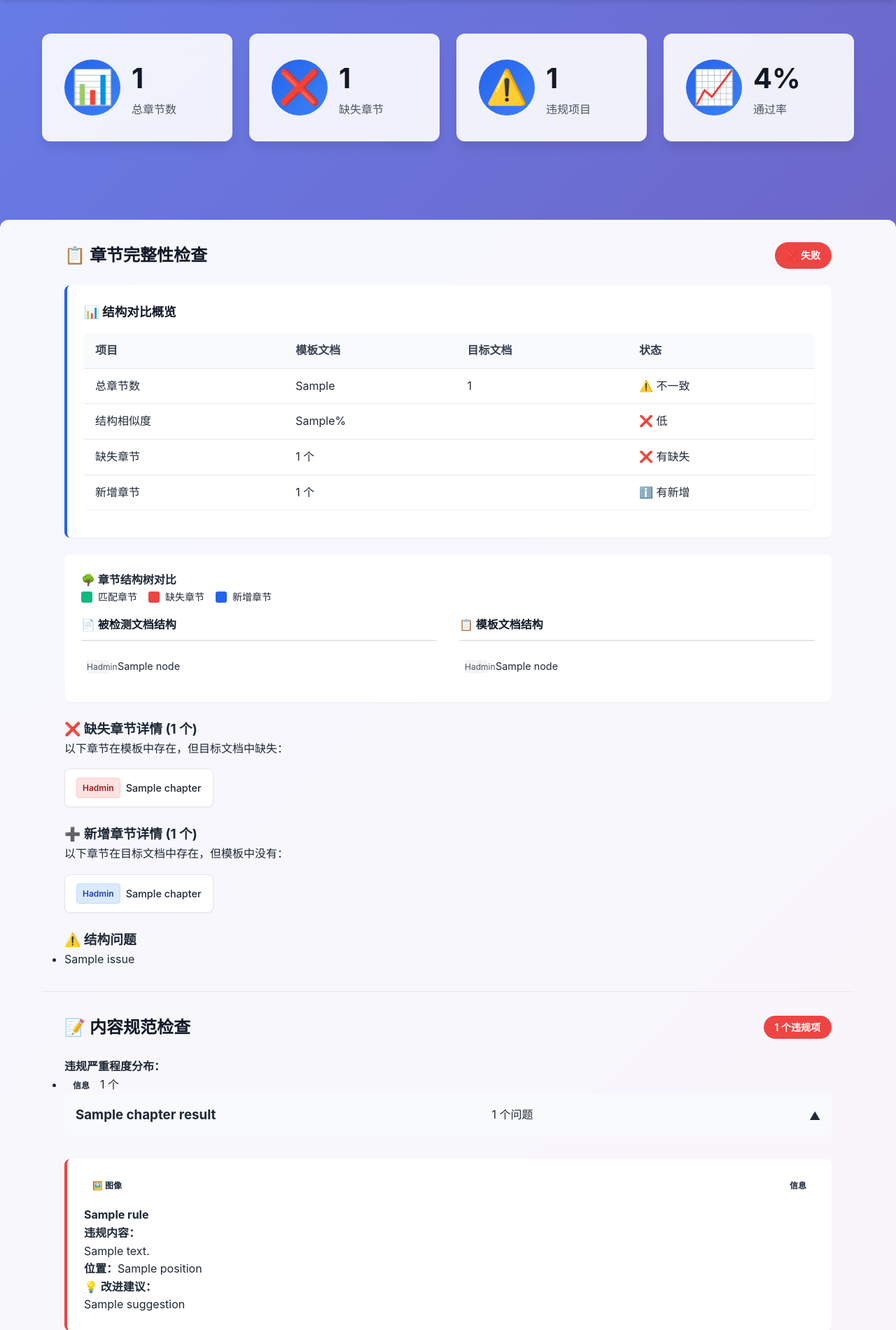
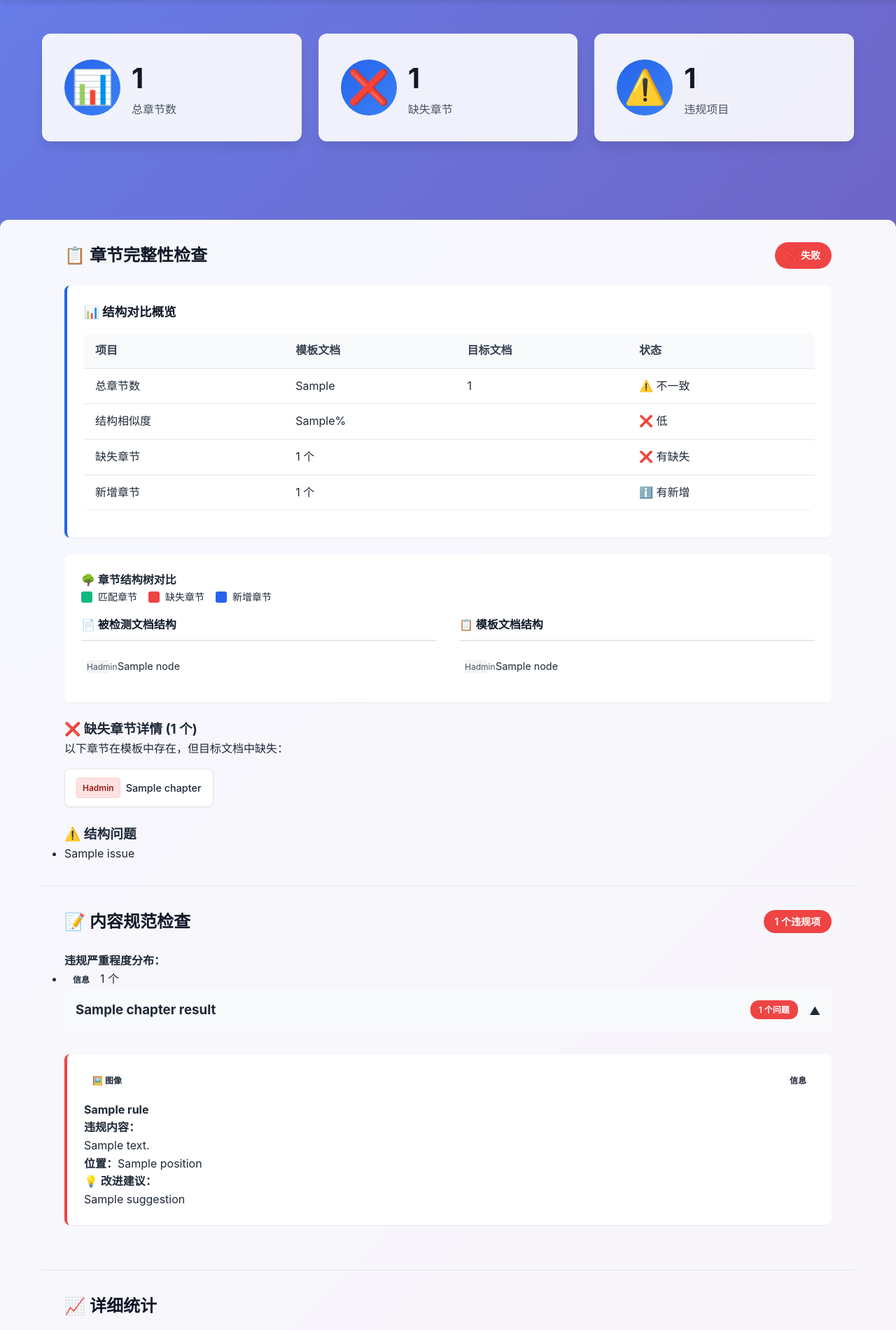
Before and after one commit to sentanl869/muti_agent, a Python web app: template templates/report.html in a window 1280 px wide. Shown: the part 167-2067 px from the top of the page at 70% size. Run offline with Jinja, Linux system fonts and the light colour scheme; the template is opened without the code that fills it: most values are stand-ins (such as "Sample title", 1, 10 or a date in 2020).

Commit message:
[UPDATE]Modify report template to enhncement effect

```diff
--- a/templates/report.html
+++ b/templates/report.html
@@ -289,6 +289,17 @@
             background: var(--gray-100);
         }
 
+        .violation-badge {
+            margin-left: auto;
+            margin-right: 1rem;
+            padding: 0.25rem 0.75rem;
+            background: var(--error-color);
+            color: white;
+            border-radius: 12px;
+            font-size: 0.75rem;
+            font-weight: 600;
+        }
+
         .violations-list {
             display: none;
             padding: 1rem 0;
@@ -397,47 +408,6 @@
             color: var(--gray-700);
         }
 
-        /* 新增章节样式 */
-        .extra-chapters-container {
-            margin: 1.5rem 0;
-        }
-
-        .extra-chapter {
-            background: #eff6ff;
-            border: 1px solid #bfdbfe;
-            border-radius: var(--border-radius);
-            padding: 1rem;
-            margin-bottom: 0.75rem;
-            position: relative;
-        }
-
-        .extra-chapter::before {
-            content: "➕";
-            position: absolute;
-            top: 1rem;
-            right: 1rem;
-            font-size: 1.2rem;
-        }
-
-        .extra-chapter-title {
-            font-weight: 600;
-            color: var(--primary-color);
-            font-size: 1rem;
-            margin-bottom: 0.5rem;
-        }
-
-        .extra-chapter-info {
-            display: grid;
-            grid-template-columns: auto 1fr;
-            gap: 0.5rem;
-            font-size: 0.875rem;
-            color: var(--gray-600);
-        }
-
-        .extra-chapter-label {
-            font-weight: 500;
-            color: var(--gray-700);
-        }
 
         /* 章节对比树状图样式 */
         .structure-tree {
@@ -762,13 +732,6 @@
                     </div>
                 </div>
 
-                <div class="stat-card">
-                    <div class="stat-icon">📈</div>
-                    <div class="stat-content">
-                        <h3>{{ pass_rate }}%</h3>
-                        <p>通过率</p>
-                    </div>
-                </div>
             </div>
 
         </div>
@@ -885,21 +848,6 @@
                 </div>
                 {% endif %}
 
-                <!-- 新增章节详情 -->
-                {% if extra_chapters %}
-                <div class="extra-chapters-container">
-                    <h3>➕ 新增章节详情 ({{ extra_chapters_count }} 个)</h3>
-                    <p>以下章节在目标文档中存在，但模板中没有：</p>
-                    <div class="chapters-simple-list">
-                        {% for chapter in extra_chapters %}
-                        <div class="extra-chapter-simple">
-                            <span class="chapter-level-tag extra">H{{ chapter.level }}</span>
-                            <span class="chapter-title-simple">{{ chapter.title }}</span>
-                        </div>
-                        {% endfor %}
-                    </div>
-                </div>
-                {% endif %}
 
                 <!-- 结构问题 -->
                 {% if structure_issues %}
```
